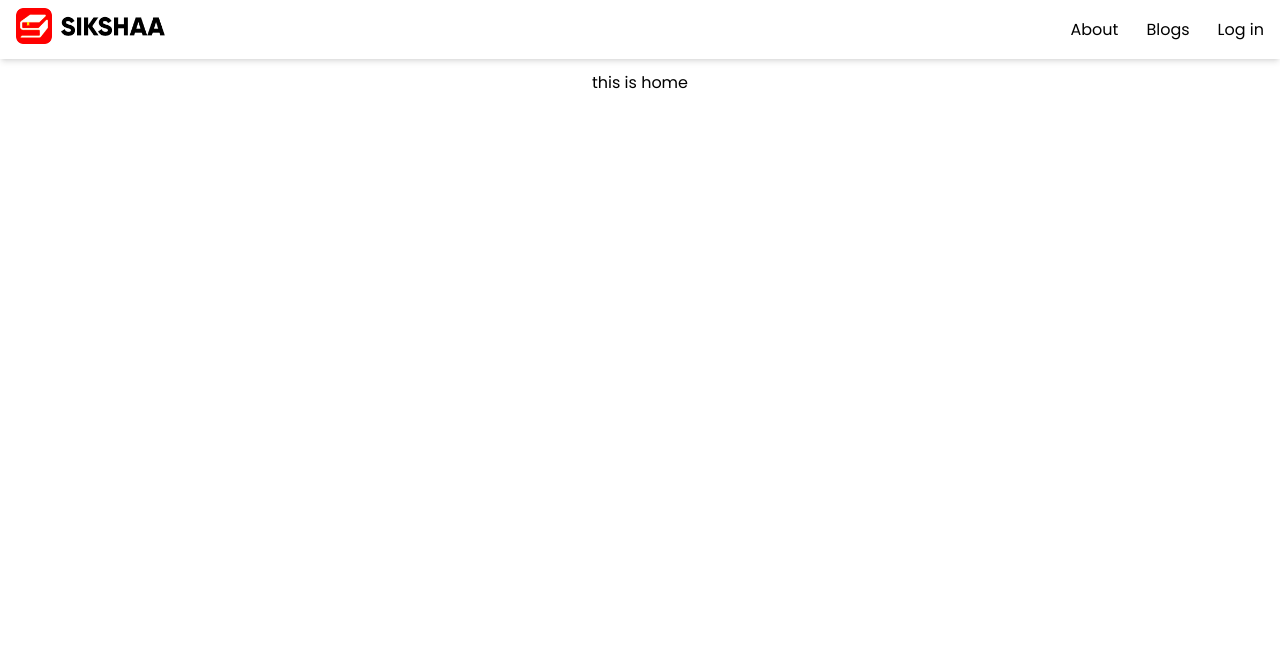
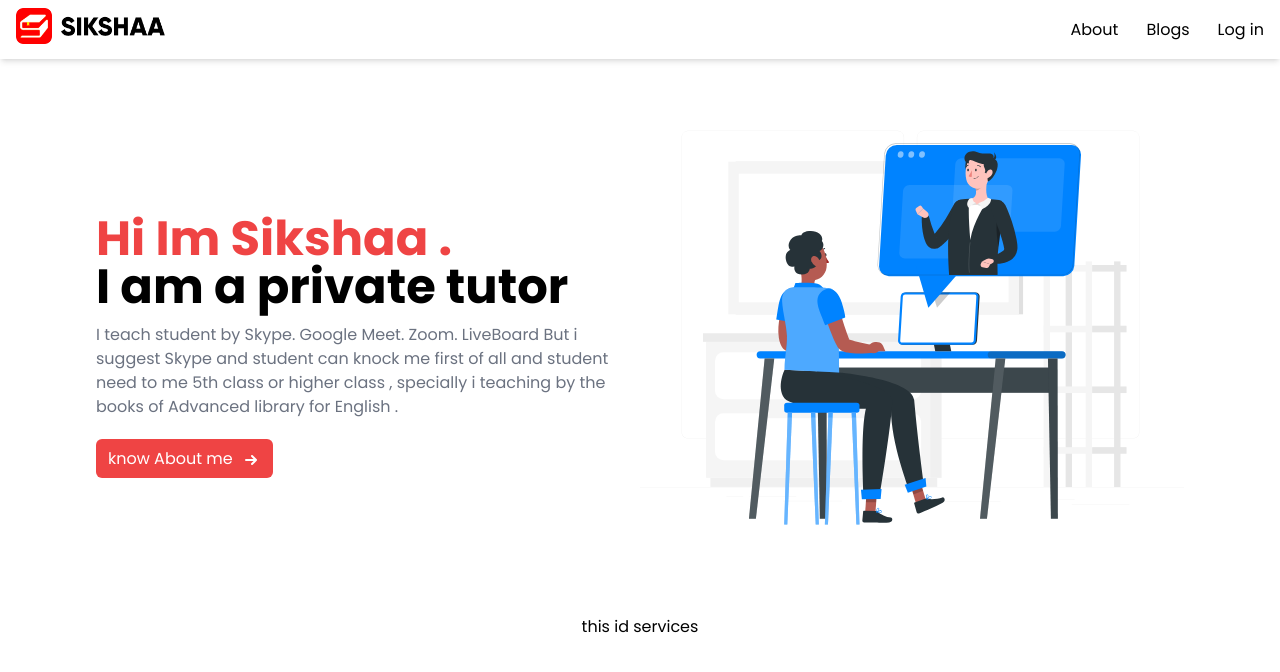
Before and after one commit to Nishadchowdhury/Assignment-10-of-Nishad, a React (Create React App) app: page / in a window 1280 px wide. Shown: the top 672 px of the page. Built offline with nearby package versions, Linux system fonts and the light colour scheme.

Commit message:
Service pages and json data init complated

```diff
--- a/src/Components/Home/Home.js
+++ b/src/Components/Home/Home.js
@@ -1,10 +1,47 @@
 import React from 'react';
+import { Link } from 'react-router-dom';
+import banner from '../../images/home/homepage.svg'
+import Services from '../Services/Services';
 
 const Home = () => {
     return (
-        <div>
-            this is home
+        <>
+
+        <div className='grid grid-cols-2 px-24' >
+
+            <div className=' text-left text-black flex flex-col justify-center '>
+                <p className='font-bold leading-[3rem] text-5xl text-left text-black' >
+                    <span className='text-red-500' >Hi Im Sikshaa .</span> <br />
+                    I am a private tutor
+
+                </p>
+
+                <p className='text-gray-500 lg:mt-3' >
+                    I teach student by Skype. Google Meet. Zoom. LiveBoard But i suggest Skype and student can knock me first of all and student need to me 5th class or higher class , specially i teaching by the books of Advanced library for English .
+                </p>
+
+                <div className='mt-7' >
+                    <Link to='about' className='bg-red-500 hover:bg-red-400 text-white px-3 py-2 rounded-md' >
+                        know About me
+
+                        <svg xmlns="http://www.w3.org/2000/svg" className="h-5 w-5 ml-2 inline " viewBox="0 0 20 20" fill="currentColor">
+                            <path fillRule="evenodd" d="M10.293 5.293a1 1 0 011.414 0l4 4a1 1 0 010 1.414l-4 4a1 1 0 01-1.414-1.414L12.586 11H5a1 1 0 110-2h7.586l-2.293-2.293a1 1 0 010-1.414z" clipRule="evenodd" />
+                        </svg>
+
+                    </Link>
+                </div>
+            </div>
+
+
+            <div>
+                <img src={banner} alt="" />
+            </div>
+
         </div>
+
+        <Services/>
+
+        </>
     );
 };
 
--- /dev/null
+++ b/src/Components/Services/Services.js
@@ -0,0 +1,11 @@
+import React from 'react';
+
+const Services = () => {
+    return (
+        <div>
+            <h1>this id services</h1>
+        </div>
+    );
+};
+
+export default Services;
--- /dev/null
+++ b/src/Components/Services/SingleService.js
@@ -0,0 +1,11 @@
+import React from 'react';
+
+const SingleService = () => {
+    return (
+        <div>
+
+        </div>
+    );
+};
+
+export default SingleService;
```
Also changed, not shown: public/Data.json (added, +50 -0 lines).
